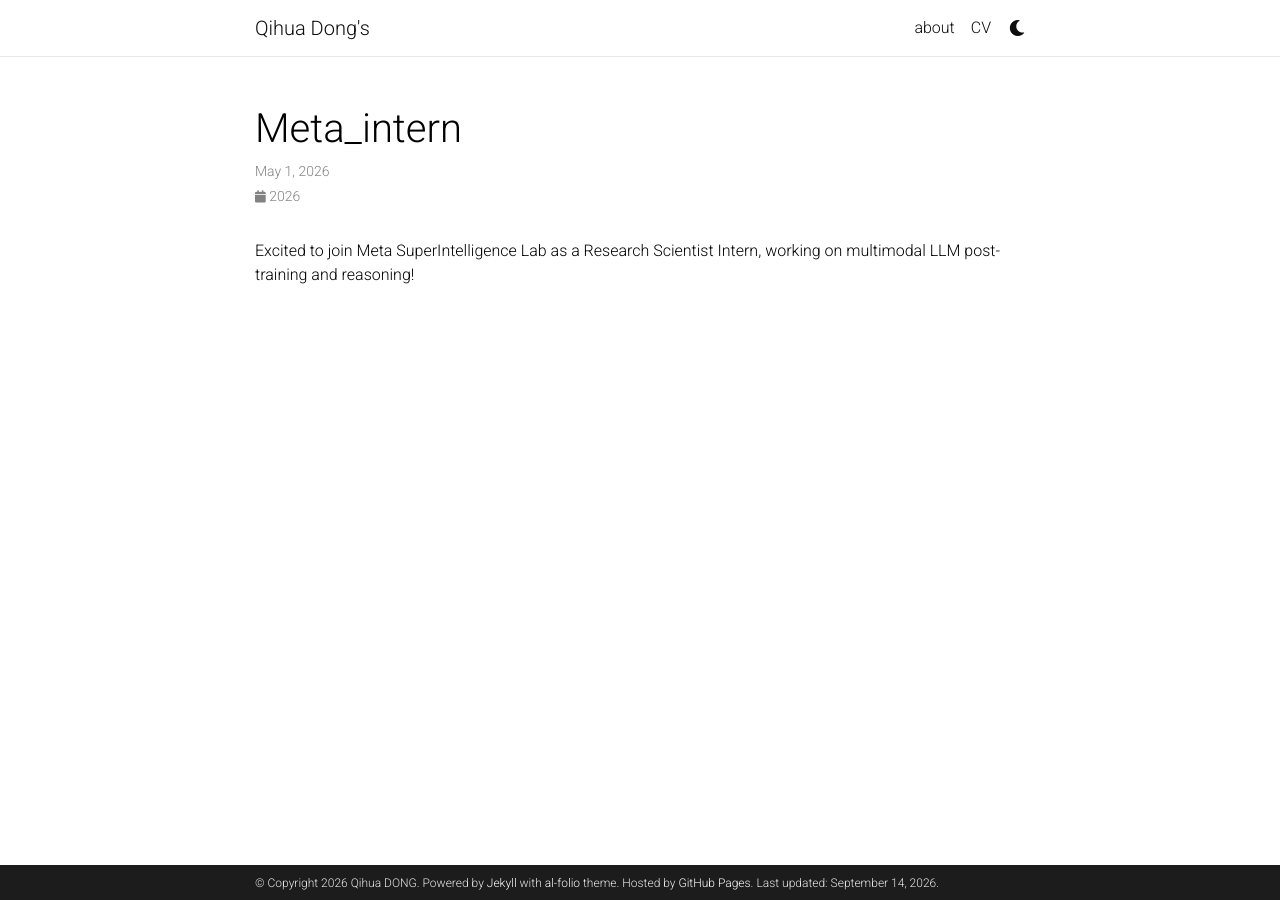
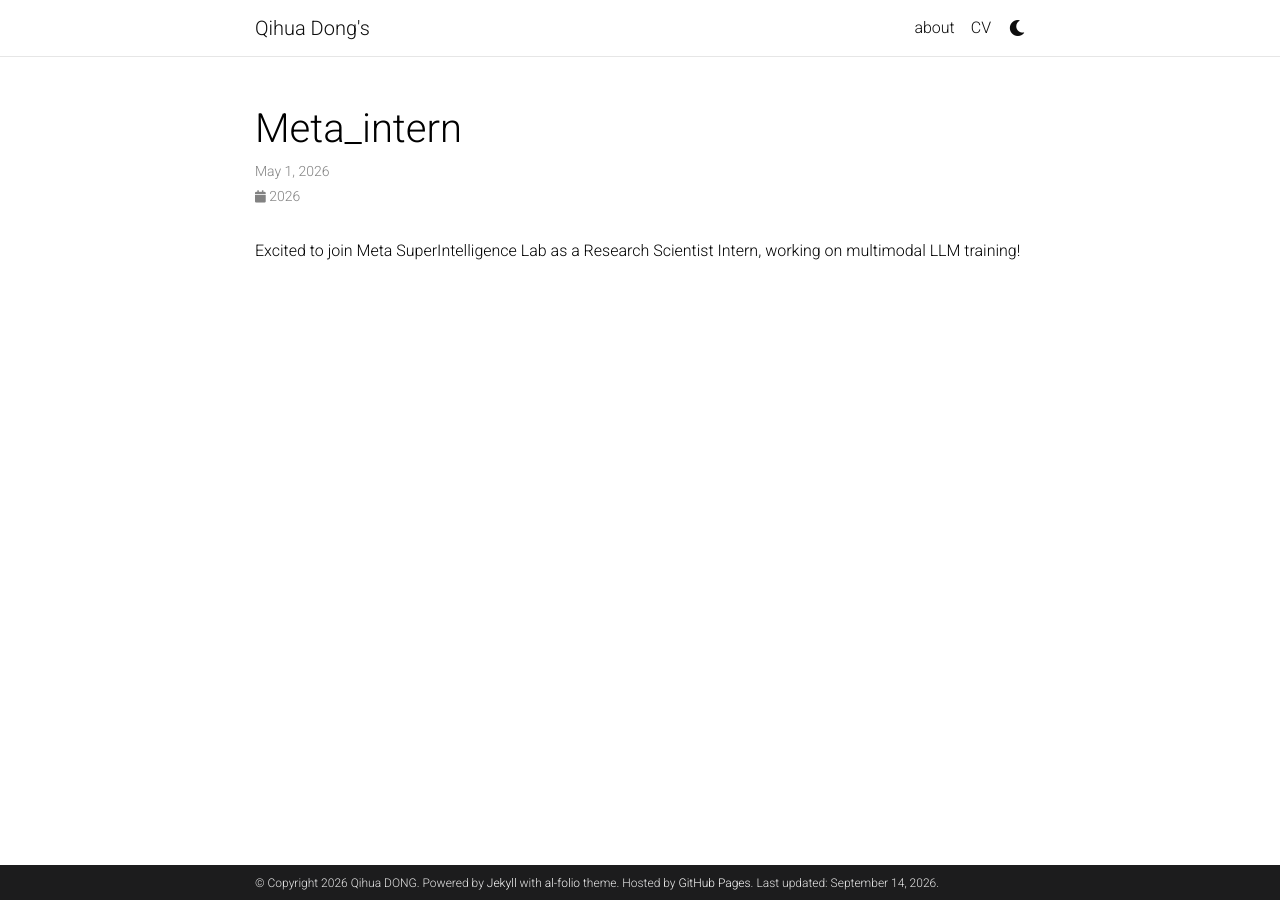
Before and after one commit to dddraxxx/dddraxxx.github.io, a Jekyll site: the page built from _news/meta_intern.md, in a window 1280 px wide. Built offline with Jekyll 4.4.1, drawn with Linux system fonts in a browser that asks for light colours; full-size pictures stand in for the smaller copies a plugin makes; comment, search, counter and statistics services are not loaded; a style sheet for code colours, icons or effects is not loaded.

```diff
--- a/_bibliography/papers.bib
+++ b/_bibliography/papers.bib
@@ -21,6 +21,7 @@
   preview = {ref-adv.png},
   url = {https://openreview.net/pdf?id=iEBgrepR9i},
   code={https://ref-adv.github.io/},
+  note = {<strong>Ref-Adv-s is now integrated into <a href="https://evalscope.readthedocs.io/en/latest/benchmarks/ref_adv_s.html">EvalScope</a> (ModelScope).</strong>},
 }
 
 @article{cot_referring_2025,
--- a/_news/meta_intern.md
+++ b/_news/meta_intern.md
@@ -4,4 +4,4 @@ date: 2026-05-01
 inline: true
 ---
 
-Excited to join Meta SuperIntelligence Lab as a Research Scientist Intern, working on multimodal LLM post-training and reasoning!
+Excited to join Meta SuperIntelligence Lab as a Research Scientist Intern, working on multimodal LLM training!
```
Also changed, not shown: _news/ref_adv_evalscope.md (added, +7 -0 lines), 1 other file.
